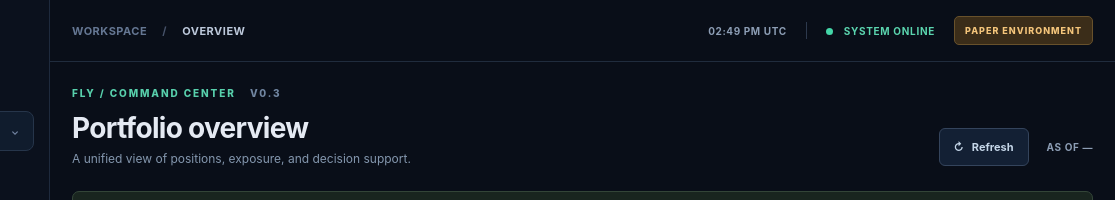
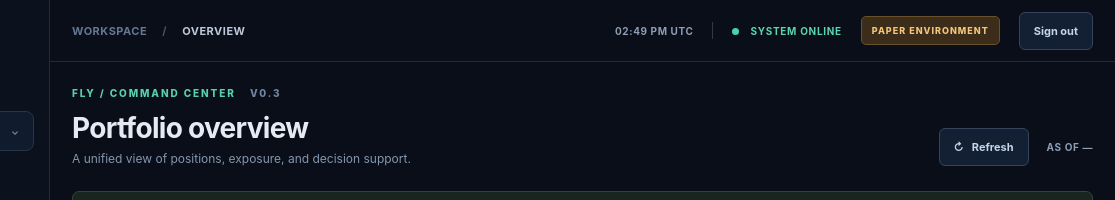
Before and after one commit to firecattechllc/Fly, a plain HTML site: page static/index.html in a window 1280 px wide. Shown: the top 200 px of the page, 165-1280 px from the left. Drawn offline with Linux system fonts and the light colour scheme; no server answers.

Commit message:
security: owner login documentation and UI static/index.html

```diff
--- a/static/index.html
+++ b/static/index.html
@@ -29,7 +29,7 @@
   <div class="workspace">
     <header class="topbar">
       <div class="crumb">WORKSPACE <span>/</span> <b id="crumb">Overview</b></div>
-      <div class="top-actions"><span id="clock" class="clock">—</span><span class="separator"></span><span class="top-status"><i></i> SYSTEM ONLINE</span><span class="pill-paper">PAPER ENVIRONMENT</span></div>
+      <div class="top-actions"><span id="clock" class="clock">—</span><span class="separator"></span><span class="top-status"><i></i> SYSTEM ONLINE</span><span class="pill-paper">PAPER ENVIRONMENT</span><button class="ghost-btn" type="button" id="logout">Sign out</button></div>
     </header>
     <main class="content">
       <div class="page-heading"><div><div class="eyebrow">FLY / COMMAND CENTER <span class="version">V0.3</span></div><h1 id="pageTitle">Portfolio overview</h1><p id="pageSubtitle">A unified view of positions, exposure, and decision support.</p></div><div class="heading-right"><button class="ghost-btn" id="refresh" type="button">↻ &nbsp; Refresh</button><div class="time-tag">AS OF <span id="asof">—</span></div></div></div>
```
